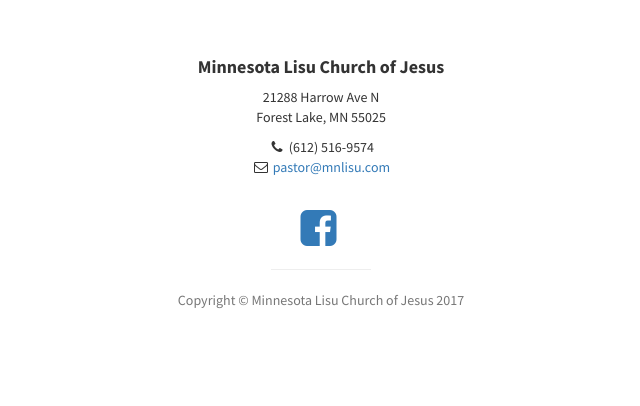
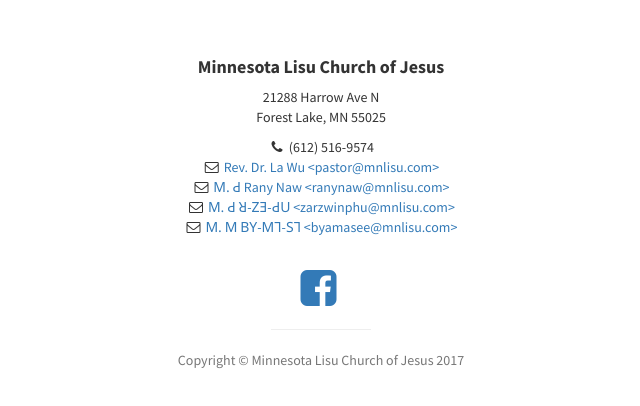
Before and after one commit to mnlisu/mnlisu.github.io, a plain HTML site: page lis/index.html in a window 1280 px wide. Shown: the part 4101-4507 px from the top of the page, without its empty margins (319-959 px from the left). Drawn offline with Linux system fonts and the light colour scheme; a script that the page names is missing.

Commit message:
contact emails.

```diff
--- a/lis/index.html
+++ b/lis/index.html
@@ -269,8 +269,10 @@
                     </p>
                     <ul class="list-unstyled">
                         <li><i class="fa fa-phone fa-fw"></i> (612) 516-9574</li>
-                        <li><i class="fa fa-envelope-o fa-fw"></i> <a href="mailto:pastor@mnlisu.com">pastor@mnlisu.com</a>
-                        </li>
+                        <li><i class="fa fa-envelope-o fa-fw"></i> <a href="mailto:pastor@mnlisu.com">Rev. Dr. La Wu &lt;pastor@mnlisu.com&gt;</a></li>
+                        <li><i class="fa fa-envelope-o fa-fw"></i> <a href="mailto:ranynaw@mnlisu.com">ꓟꓸ ꓒ Rany Naw &lt;ranynaw@mnlisu.com&gt;</a></li>
+                        <li><i class="fa fa-envelope-o fa-fw"></i> <a href="mailto:zarzwinphu@mnlisu.com">ꓟꓸ ꓒ ꓤ-ꓜꓱ-ꓒꓴ &lt;zarzwinphu@mnlisu.com&gt;</a></li>
+                        <li><i class="fa fa-envelope-o fa-fw"></i> <a href="mailto:byamasee@mnlisu.com">ꓟꓸ ꓟ ꓐꓬ-ꓟꓶ-ꓢꓶ &lt;byamasee@mnlisu.com&gt;</a></li>
                     </ul>
                     <br>
                     <ul class="list-inline">
```
